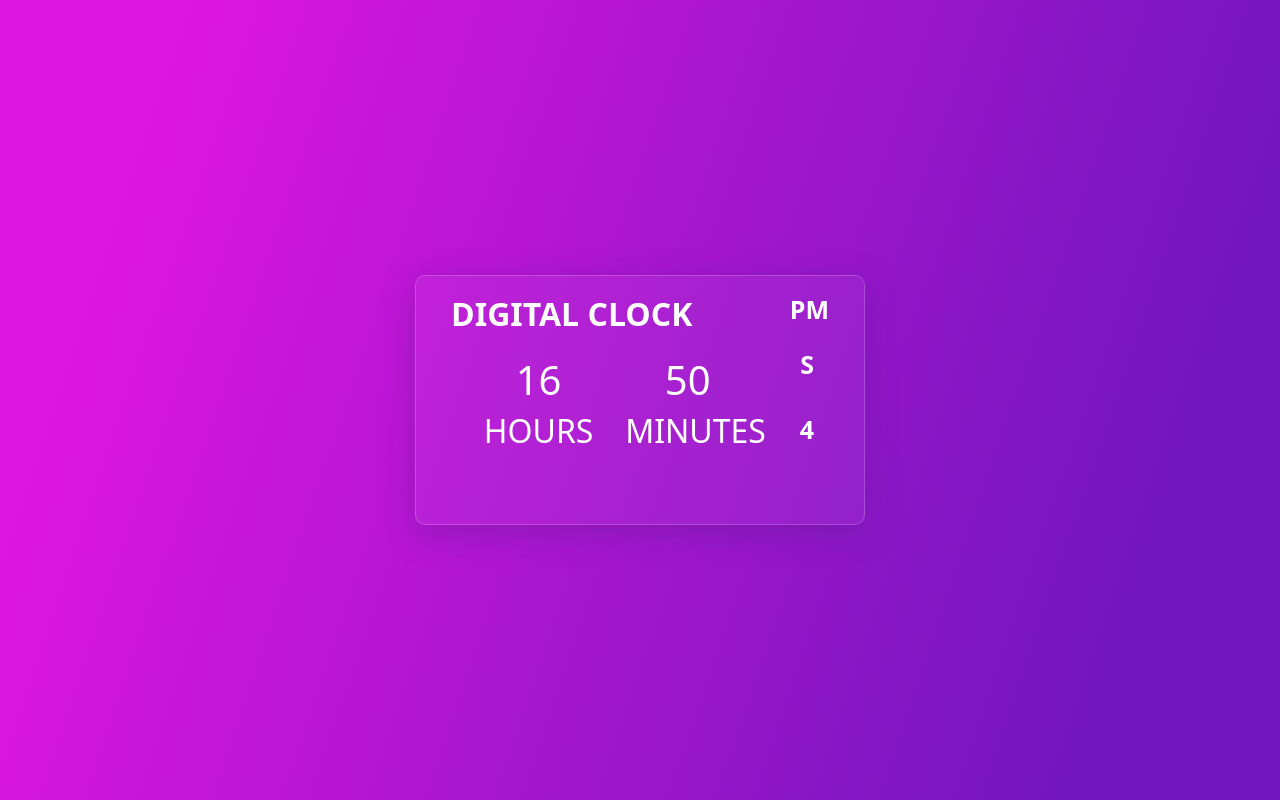
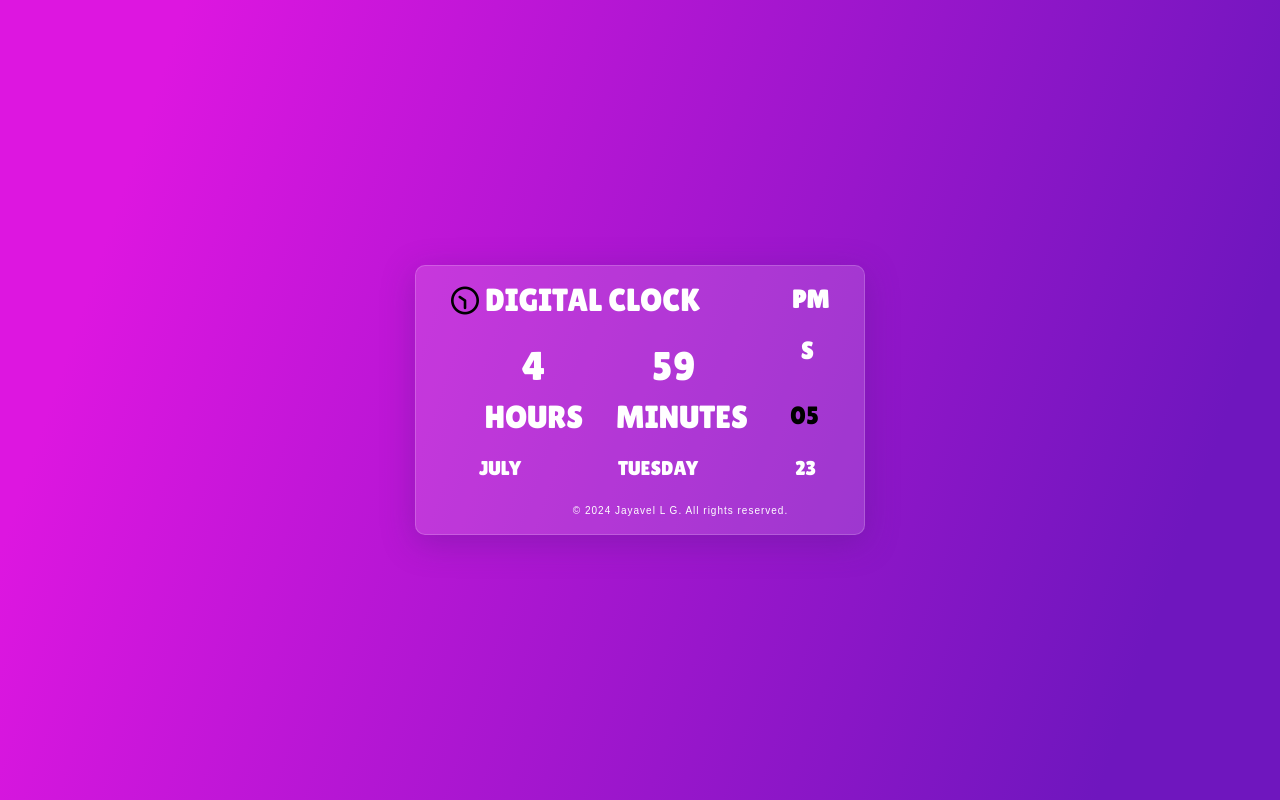
Before and after one commit to Jayavel2005/Digital-Clock, a plain HTML site: page index.html in a window 1280 px wide. Drawn offline with nearby package versions, Linux system fonts and the light colour scheme; a web font is replaced by a local one.

Commit message:
Version 2

```diff
--- a/index.html
+++ b/index.html
@@ -16,6 +16,7 @@
       href="/Digital-Clock/Assests/morning-alarm.png"
       type="image/x-icon"
     />
+    <link rel="stylesheet" href="https://cdnjs.cloudflare.com/ajax/libs/font-awesome/6.6.0/css/all.min.css" integrity="sha512-Kc323vGBEqzTmouAECnVceyQqyqdsSiqLQISBL29aUW4U/M7pSPA/gEUZQqv1cwx4OnYxTxve5UMg5GT6L4JJg==" crossorigin="anonymous" referrerpolicy="no-referrer" />
   </head>
   <body>
 
@@ -23,29 +24,40 @@
         <div class="clock">
             <div class="clock__inner">
                 <div class="clock-top    ">
-                    <h2>DIGITAL CLOCK</h2>
-                    <span class="ms-auto ">PM</span>
+                    <h2><i class="fa-regular fa-clock fa-spin fa-sm" style="color: #000000;"></i> DIGITAL CLOCK</h2>
+                    <span class="ms-auto time-format js-time-format">PM</span>
                 </div>
-                <div class="clock-body     container">
+                <div class="clock-body container">
                     <div class="row ps-5">
                         <div class="col-6 ">
-                            <h1 class="text-center js-hours">01</h1>
-                            <h2 class="text-center">HOURS</h2>
+                            <h1 class="text-center js-hours clock-hour"></h1>
+                            <h2 class="text-center hours">HOURS</h2>
                         </div>
                         <div class="col-6">
-                            <h1 class="text-center">50</h1>
-                            <h2 class="text-start">MINUTES</h2>
+                            <h1 class="text-center js-minutes clock-minute"></h1>
+                            <h2 class="minutes">MINUTES</h2>
                         </div>
 
                     </div>
                     <span class="clock-second">S</span>
-                    <span class="clock-seconds">4</span>
+                    <span class="clock-seconds js-seconds"></span>
+
                 </div>
-                <div class="clock-footer container    ">
-                    <div class="row px-5"></div>
+                <div class="container px-5">
+                    <div class="row mt-2">
+                        <div class="col clock-footer">
+                            <span class="Month js-months">MARCH</span>
+                            <span class="Day js-days">TUESDAY</span>
+                            <span class="Date js-dates">23</span>
+                        </div>
+                    </div>
+                </div>
+                <p class="copy-right">© 2024 Jayavel L G. All rights reserved.</p>
                 </div>
             </div>
+
         </div>
+
     </div>
 
 
--- a/main.js
+++ b/main.js
@@ -1,17 +1,56 @@
+const hours = document.querySelector(".js-hours");
+const minutes = document.querySelector(".js-minutes");
+const seconds = document.querySelector(".js-seconds");
+const months = document.querySelector(".js-months");
+const days = document.querySelector(".js-days");
+const dates = document.querySelector(".js-dates");
+const timeFormat = document.querySelector(".js-time-format");
 
-const hours = document.querySelector(".js-hours")
+const monthList = [
+    "JANUARY",
+    "FEBRUARY",
+    "MARCH",
+    "APRIL",
+    "MAY",
+    "JUNE",
+    "JULY",
+    "AUGUST",
+    "SEPTEMBER",
+    "OCTOBER",
+    "NOVEMBER",
+    "DECEMBER"
+];
 
-function minute(){
+const dayList = [
+    "SUNDAY",
+    "MONDAY",
+    "TUESDAY",
+    "WEDNESDAY",
+    "THURSDAY",
+    "FRIDAY",
+    "SATURDAY"
+];
+
+function minute() {
     const time = new Date();
-    const currentHour = time.getHours();
-    const currentMinute = time.getMinutes()
+    let currentHour = time.getHours();
+    const currentMinute = time.getMinutes();
     const currentSeconds = time.getSeconds();
-    const day = time.getDay();
-    hours.innerHTML = currentHour
-    console.log(day);
+    const currentDay = time.getDay();
+    const currentMonth = time.getMonth();
+    const currentDate = time.getDate();
 
+    const ampm = currentHour >= 12 ? "PM" : "AM";
+    currentHour = currentHour % 12 || 12;
 
-
+    hours.innerHTML = currentHour;
+    minutes.innerHTML = currentMinute < 10 ? '0' + currentMinute : currentMinute;
+    seconds.innerHTML = currentSeconds < 10 ? '0' + currentSeconds : currentSeconds;
+    months.innerHTML = monthList[currentMonth];
+    days.innerHTML = dayList[currentDay];
+    dates.innerHTML = currentDate;
+    timeFormat.innerHTML = ampm;
 }
 
-setInterval(minute,1000)
+minute();
+setInterval(minute, 1000);
--- a/style.css
+++ b/style.css
@@ -1,7 +1,7 @@
+@import url('https://fonts.googleapis.com/css2?family=Lilita+One&family=Odibee+Sans&display=swap');
 body{
     background-image: linear-gradient( 108.7deg,  rgba(221,22,224,1) 12%, rgba(111,22,190,1) 88.2% );
     color: white !important;
-    font-weight: bold !important;
 }
 
 .main{
@@ -13,8 +13,8 @@ body{
 }
 .clock{
     width: 450px;
-    height: 250px;
-    background: rgba( 255, 255, 255, 0.05 );
+    height: 270px;
+    background: rgba(255, 255, 255, 0.145);
     box-shadow: 0 8px 32px 0 rgba(88, 31, 135, 0.37);
     backdrop-filter: blur( 0px );
     -webkit-backdrop-filter: blur( 0px );
@@ -32,29 +32,63 @@ body{
     font-weight: bold;
     font-size: 25px;
 }
-.clock-top H2{
-    font-weight: bold;
-    margin-top: 4px;
+.clock-top h2,
+.hours,
+.minutes,
+.time-format,
+.clock-minute,
+.clock-hour{
+    font-family: "Lilita One", sans-serif;
+  font-weight: 400;
+  font-style: normal;
 }
 .clock-body{
     display: flex;
     position: relative;
 
+
 }
 .clock-seconds{
     position: absolute;
-    right: 50px;
+    right: 45px;
     bottom: 10px;
     font-size: 25px;
-    font-weight: bold;
+    font-family: "Lilita One", sans-serif;
+    font-weight: 400;
+    font-style: normal;
+    color: black;
 }
 .clock-second{
     position: absolute;
     font-size: 25px;
-    font-weight: bold;
+    font-family: "Lilita One", sans-serif;
+  font-weight: 400;
+  font-style: normal;
     right: 50px;
     top: -10px;
 }
-.clock-footer{
-    height: 100%;
+
+.clock-footer {
+    display: flex;
+    justify-content: space-between;
 }
+.Month,
+.Day,
+.Date{
+    font-family: "Lilita One", sans-serif;
+    font-weight: 400;
+    font-style: normal;
+    font-size: 20px;
+}
+.Month{
+    margin-left: 15px;
+}
+.copy-right{
+    position: absolute;
+    text-align: center;
+    bottom: 0px;
+    left: 35%;
+    font-family: "Odibee Sans", sans-serif;
+    letter-spacing: 1px;
+    font-size: 10px;
+}
```
Also changed, not shown: Assests/clock_15326307.png (added).
